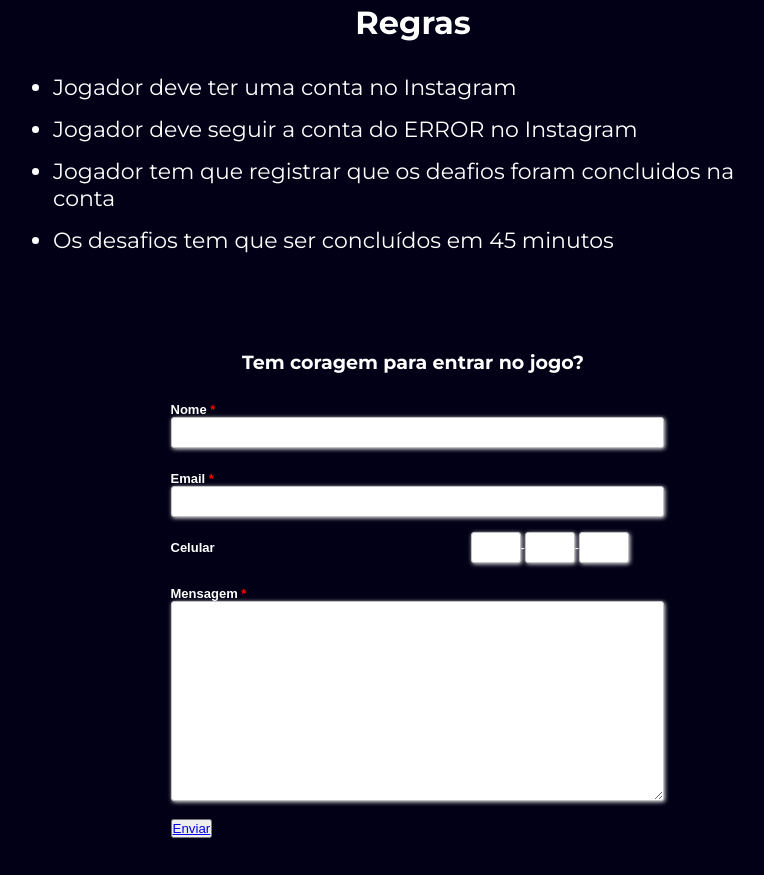
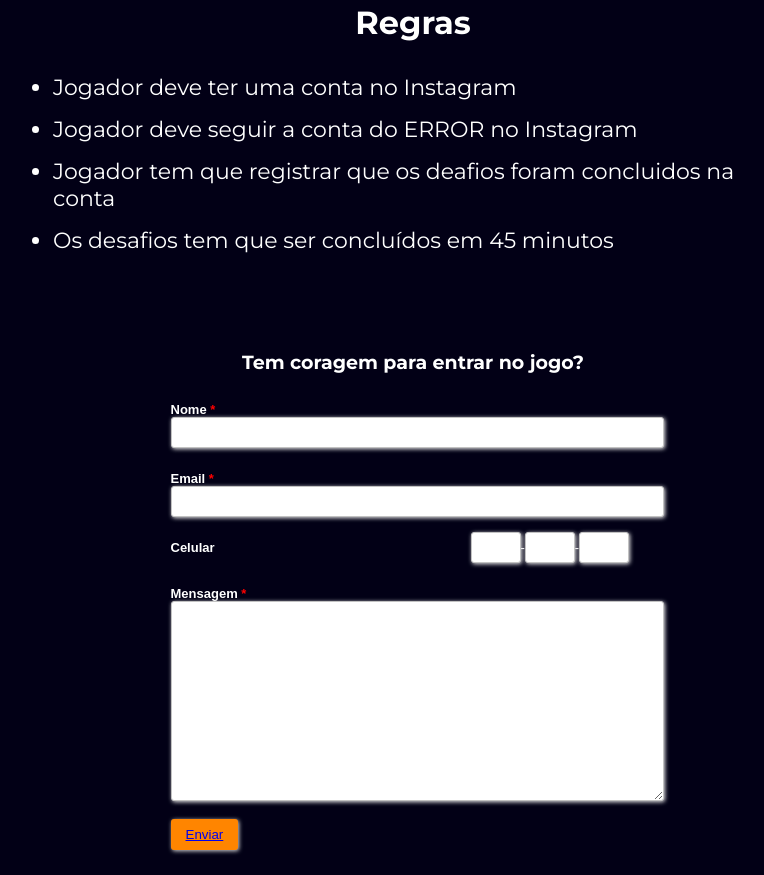
Before and after one commit to errorchallenge/errorphone, a plain HTML site: page index.html in a window 1280 px wide. Shown: the part 1023-1898 px from the top of the page, without its empty margins (227-991 px from the left). Drawn offline with Linux system fonts and the light colour scheme.

Commit message:
Update style.css

```diff
--- a/style.css
+++ b/style.css
@@ -93,6 +93,19 @@ section.regras ul li{
     animation: efeitopink 1s infinite;
 
 
+}
+
+button {
+    border: none;
+    padding: 8px 15px 8px 15px;
+    background: #FF8500;
+    color: #fff;
+    box-shadow: 1px 1px 4px #DADADA;
+    -moz-box-shadow: 1px 1px 4px #DADADA;
+    -webkit-box-shadow: 1px 1px 4px #DADADA;
+    border-radius: 3px;
+    -webkit-border-radius: 3px;
+    -moz-border-radius: 3px;
 }
 
 div.objetos {
```
